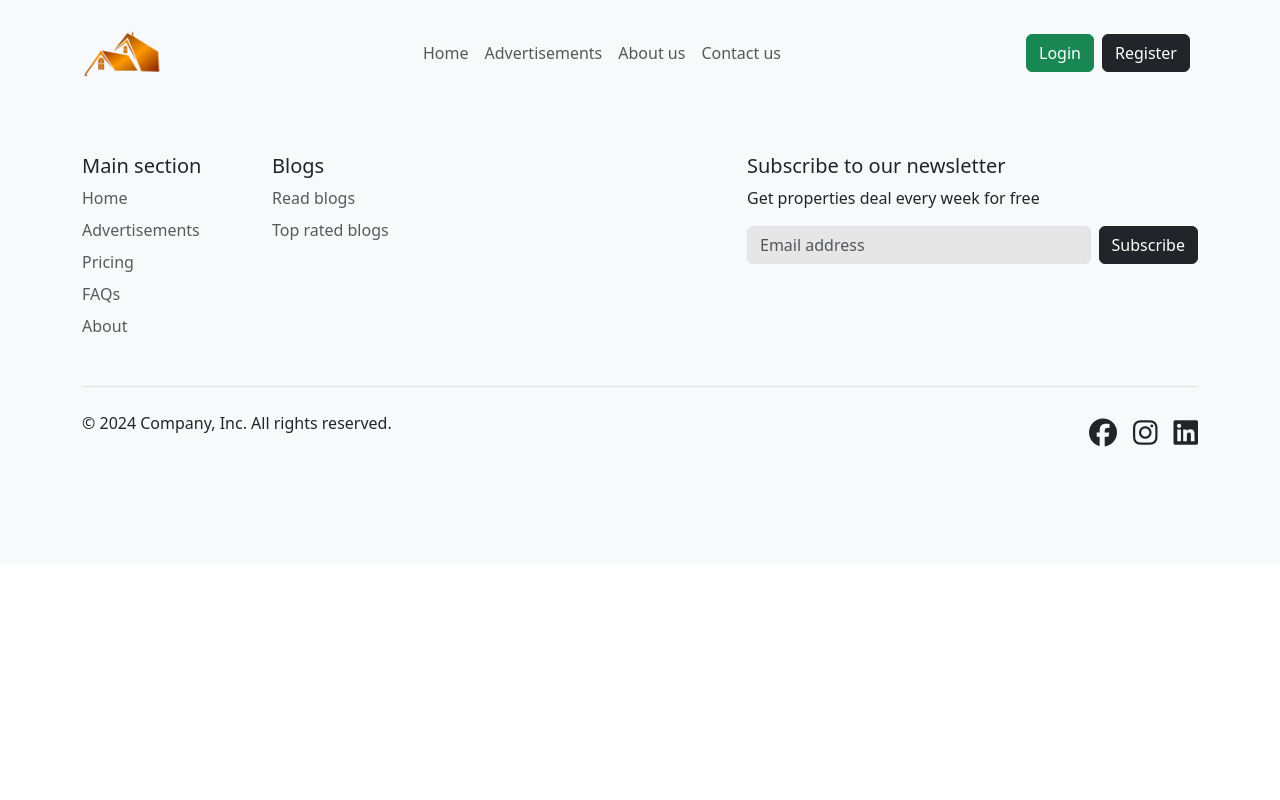
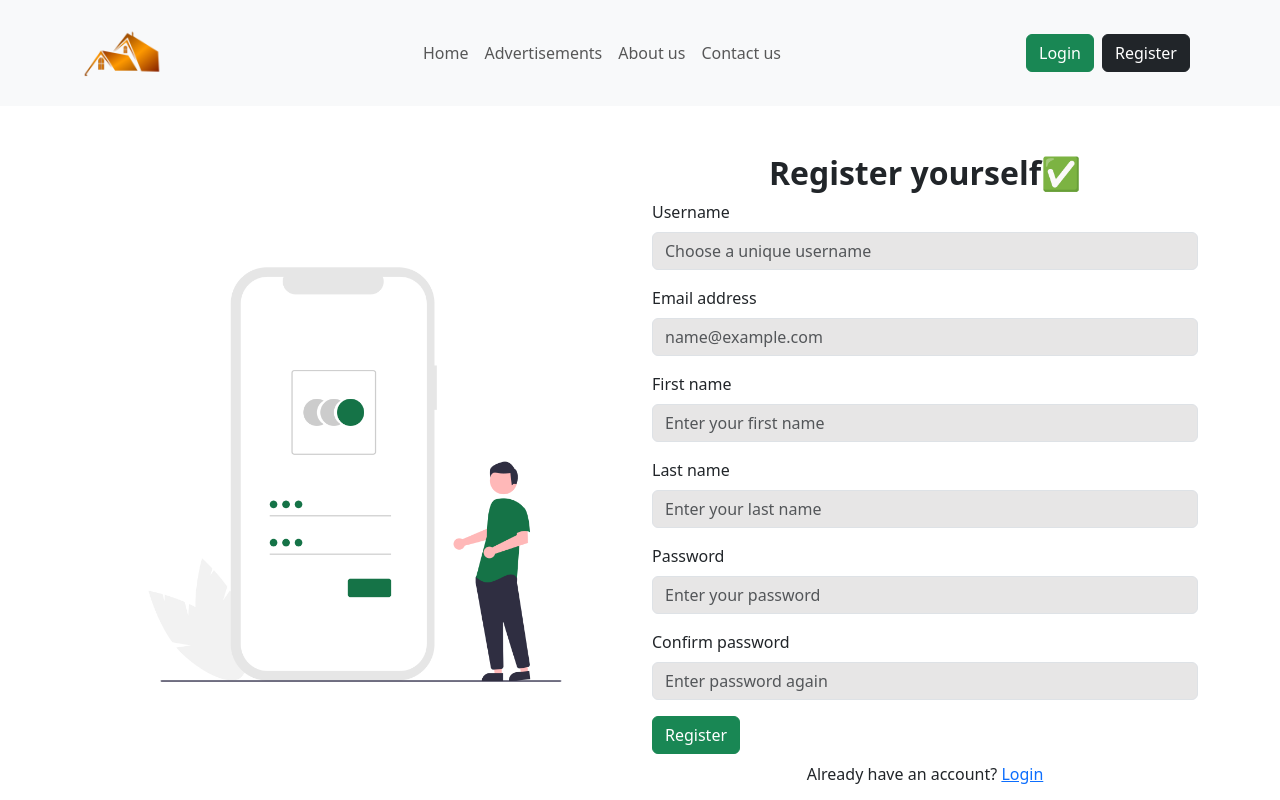
Before and after one commit to antusaha970/Home-Housing, a React (Vite) app: page /registration in a window 1280 px wide. Shown: the top 800 px of the page. Built offline with nearby package versions, Linux system fonts and the light colour scheme; the HTML template or start-up script is replaced by a standard one.

Commit message:
registration page added

```diff
--- a/package.json
+++ b/package.json
@@ -13,9 +13,11 @@
     "axios": "^1.7.2",
     "react": "^18.3.1",
     "react-dom": "^18.3.1",
+    "react-hook-form": "^7.52.1",
     "react-photo-album": "^2.4.1",
     "react-router-dom": "^6.24.1",
     "react-slick": "^0.30.2",
+    "react-toastify": "^10.0.5",
     "slick-carousel": "^1.8.1"
   },
   "devDependencies": {
--- a/src/App.jsx
+++ b/src/App.jsx
@@ -1,6 +1,8 @@
 import { Route, Routes } from "react-router-dom";
 import "slick-carousel/slick/slick.css";
 import "slick-carousel/slick/slick-theme.css";
+import "react-toastify/dist/ReactToastify.css";
+import { ToastContainer } from "react-toastify";
 import Homepage from "./pages/Hompage/Homepage";
 import Navbar from "./components/shared/Navbar/Navbar";
 import { useState } from "react";
@@ -8,12 +10,14 @@ import { IsLoggedInContext } from "./context/Allcontext";
 import Footer from "./components/shared/Footer/Footer";
 import AdvertisementPage from "./pages/AdvertisementPage/AdvertisementPage";
 import AdvertisementDetailsPage from "./pages/AdvertisementDetailsPage/AdvertisementDetailsPage";
+import RegistrationPage from "./pages/RegistrationPage/RegistrationPage";
 
 function App() {
   const [loggedIn, setLoggedIn] = useState(false);
   return (
     <IsLoggedInContext.Provider value={[loggedIn, setLoggedIn]}>
       <Navbar />
+      <ToastContainer />
       <Routes>
         <Route path="/" element={<Homepage />} />
         <Route path="/advertisements" element={<AdvertisementPage />} />
@@ -21,6 +25,7 @@ function App() {
           path="/advertisements/:id"
           element={<AdvertisementDetailsPage />}
         />
+        <Route path="/registration" element={<RegistrationPage />} />
       </Routes>
       <Footer />
     </IsLoggedInContext.Provider>
--- /dev/null
+++ b/src/components/RegistrationForm/RegistrationForm.jsx
@@ -0,0 +1,156 @@
+import { Link } from "react-router-dom";
+import { useForm } from "react-hook-form";
+import registrationImage from "../../assets/stock/registration.png";
+import client from "../../api_client/api_client";
+import { useState } from "react";
+import { toast } from "react-toastify";
+const RegistrationForm = () => {
+  const {
+    register,
+    formState: { errors },
+    handleSubmit,
+  } = useForm();
+
+  const [errorInRegistration, setErrorInRegistration] = useState(false);
+  const [loading, setLoading] = useState(false);
+
+  const onSubmit = async (data) => {
+    try {
+      setErrorInRegistration(false);
+      setLoading(true);
+      const response = await client.post("/api/accounts/register/", data);
+      if (response.status === 200) {
+        toast.success("Account activation link has been sent to your email", {
+          position: "top-right",
+        });
+      }
+    } catch (error) {
+      setErrorInRegistration(error.response.data);
+    } finally {
+      setLoading(false);
+    }
+  };
+
+  return (
+    <section className="container my-5">
+      <div className="row justify-content-center align-items-center">
+        <div className="col-12 col-sm-6 col-md-6">
+          <img
+            src={registrationImage}
+            alt="registration"
+            className="img-fluid"
+          />
+        </div>
+        <div className="col-12 col-sm-6 col-md-6">
+          <h2 className="text-center fw-bold">Register yourself✅</h2>
+          <form onSubmit={handleSubmit(onSubmit)}>
+            <div className="mb-3">
+              <label htmlFor="username" className="form-label">
+                Username
+              </label>
+              <input
+                type="text"
+                className="form-control inputFiledBg"
+                id="username"
+                placeholder="Choose a unique username"
+                {...register("username", { required: true })}
+                required
+              />
+            </div>
+            <div className="mb-3">
+              <label htmlFor="emailForContact" className="form-label">
+                Email address
+              </label>
+              <input
+                type="email"
+                className="form-control inputFiledBg"
+                id="emailForContact"
+                placeholder="name@example.com"
+                {...register("email", { required: true })}
+                required
+              />
+            </div>
+
+            <div className="mb-3">
+              <label htmlFor="frist_name" className="form-label">
+                First name
+              </label>
+              <input
+                type="text"
+                className="form-control inputFiledBg"
+                id="frist_name"
+                placeholder="Enter your first name"
+                {...register("first_name", { required: true })}
+                required
+              />
+            </div>
+
+            <div className="mb-3">
+              <label htmlFor="last_name" className="form-label">
+                Last name
+              </label>
+              <input
+                type="text"
+                className="form-control inputFiledBg"
+                id="last_name"
+                placeholder="Enter your last name"
+                {...register("last_name", { required: true })}
+                required
+              />
+            </div>
+
+            <div className="mb-3">
+              <label htmlFor="password" className="form-label">
+                Password
+              </label>
+              <input
+                type="password"
+                className="form-control inputFiledBg"
+                id="password"
+                placeholder="Enter your password"
+                {...register("password", { required: true })}
+                required
+              />
+            </div>
+
+            <div className="mb-3">
+              <label htmlFor="confirm_password" className="form-label">
+                Confirm password
+              </label>
+              <input
+                type="password"
+                className="form-control inputFiledBg"
+                id="confirm_password"
+                placeholder="Enter password again"
+                {...register("confirm_password", { required: true })}
+                required
+              />
+            </div>
+
+            {!loading && (
+              <button className="btn btn-success" type="submit">
+                Register
+              </button>
+            )}
+            {loading && (
+              <p className="text-center fw-bold text-success">
+                Please wait....
+              </p>
+            )}
+          </form>
+          <p className="text-center my-2">
+            Already have an account? <Link to="/login">Login</Link>
+          </p>
+
+          {errorInRegistration && (
+            <p className="text-danger text-18 text-center">
+              {JSON.stringify(errorInRegistration)}
+            </p>
+          )}
+        </div>
+      </div>
+    </section>
+  );
+};
+
+export default RegistrationForm;
--- a/src/components/shared/Navbar/Navbar.jsx
+++ b/src/components/shared/Navbar/Navbar.jsx
@@ -63,7 +63,9 @@ const Navbar = () => {
               {!loggedIn ? (
                 <>
                   <button className="btn btn-success me-2">Login</button>
-                  <button className="btn btn-dark me-2">Register</button>
+                  <Link to="/registration" className="btn btn-dark me-2">
+                    Register
+                  </Link>
                 </>
               ) : (
                 <>
--- /dev/null
+++ b/src/pages/RegistrationPage/RegistrationPage.jsx
@@ -0,0 +1,11 @@
+import RegistrationForm from "../../components/RegistrationForm/RegistrationForm";
+
+const RegistrationPage = () => {
+  return (
+    <>
+      <RegistrationForm />
+    </>
+  );
+};
+
+export default RegistrationPage;
```
Also changed, not shown: src/assets/stock/registration.png (added), 1 other file (tests, documents, lock files or other folders).
